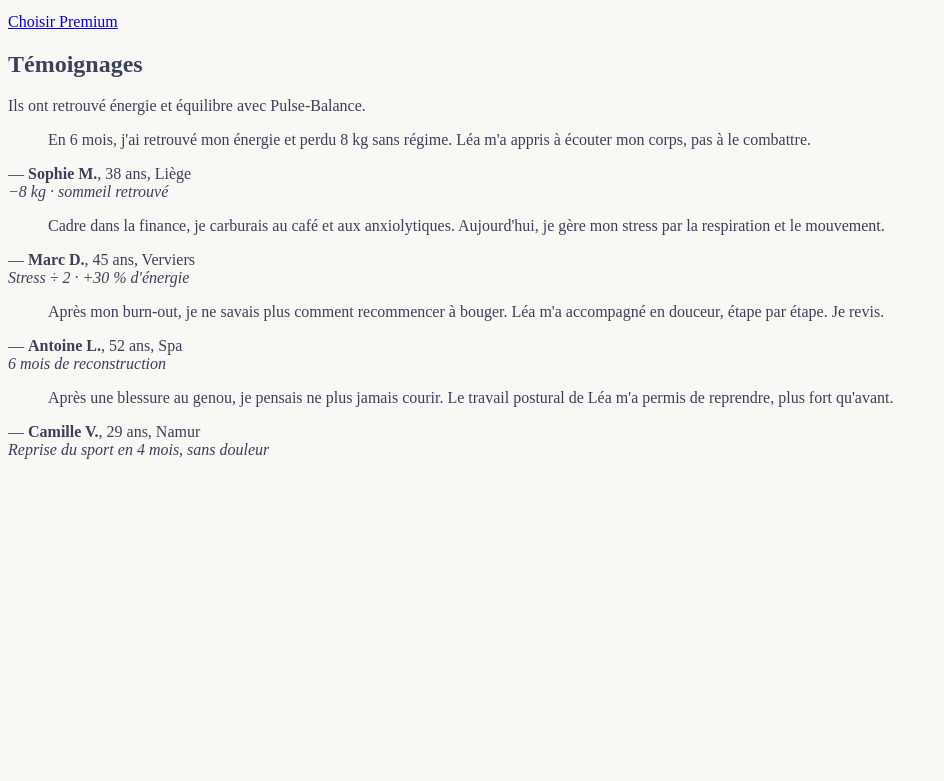
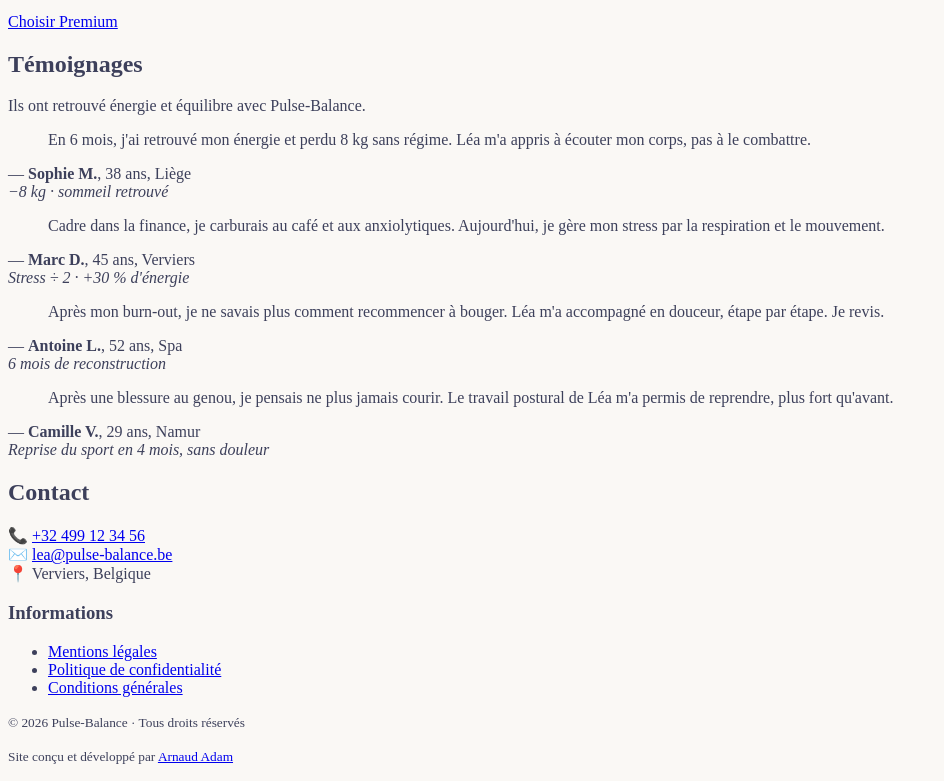
Before and after one commit to adam-arnaud/pulse-balance, a plain HTML site: page index.html in a window 1280 px wide. Shown: the part 2368-3149 px from the top of the page, without its empty margins (0-944 px from the left). Before the commit the page ends 2843 px from the top, so only its background shows below. Drawn offline with Linux system fonts and the light colour scheme; a script that the page names is missing.

Commit message:
Ajoute le footer (contact, informations, signature dev)

```diff
--- a/index.html
+++ b/index.html
@@ -197,15 +197,40 @@
                 </p>
             </article>
         </section>
-
-
-
     </main>
 
-    <!-- ========== PIED DE PAGE (footer) ========== -->
     <footer>
-        <!-- Mentions, réseaux sociaux, copyright viendront ici -->
+
+        <h2>Contact</h2>
+
+        <p>
+            📞 <a href="tel:+32499123456">+32 499 12 34 56</a>
+            <br>
+            ✉️ <a href="mailto:lea@pulse-balance.be">lea@pulse-balance.be</a>
+            <br>
+            📍 Verviers, Belgique
+        </p>
+
+        <h3>Informations</h3>
+        <ul>
+            <li><a href="#">Mentions légales</a></li>
+            <li><a href="#">Politique de confidentialité</a></li>
+            <li><a href="#">Conditions générales</a></li>
+        </ul>
+
+        <p>
+            <small>© 2026 Pulse-Balance · Tous droits réservés</small>
+        </p>
+
+        <p>
+            <small>
+                Site conçu et développé par
+                <a href="https://a-adam.be" target="_blank" rel="noopener">Arnaud Adam</a>
+            </small>
+        </p>
+
     </footer>
+
 
     <script src="js/script.js"></script>
 
```
